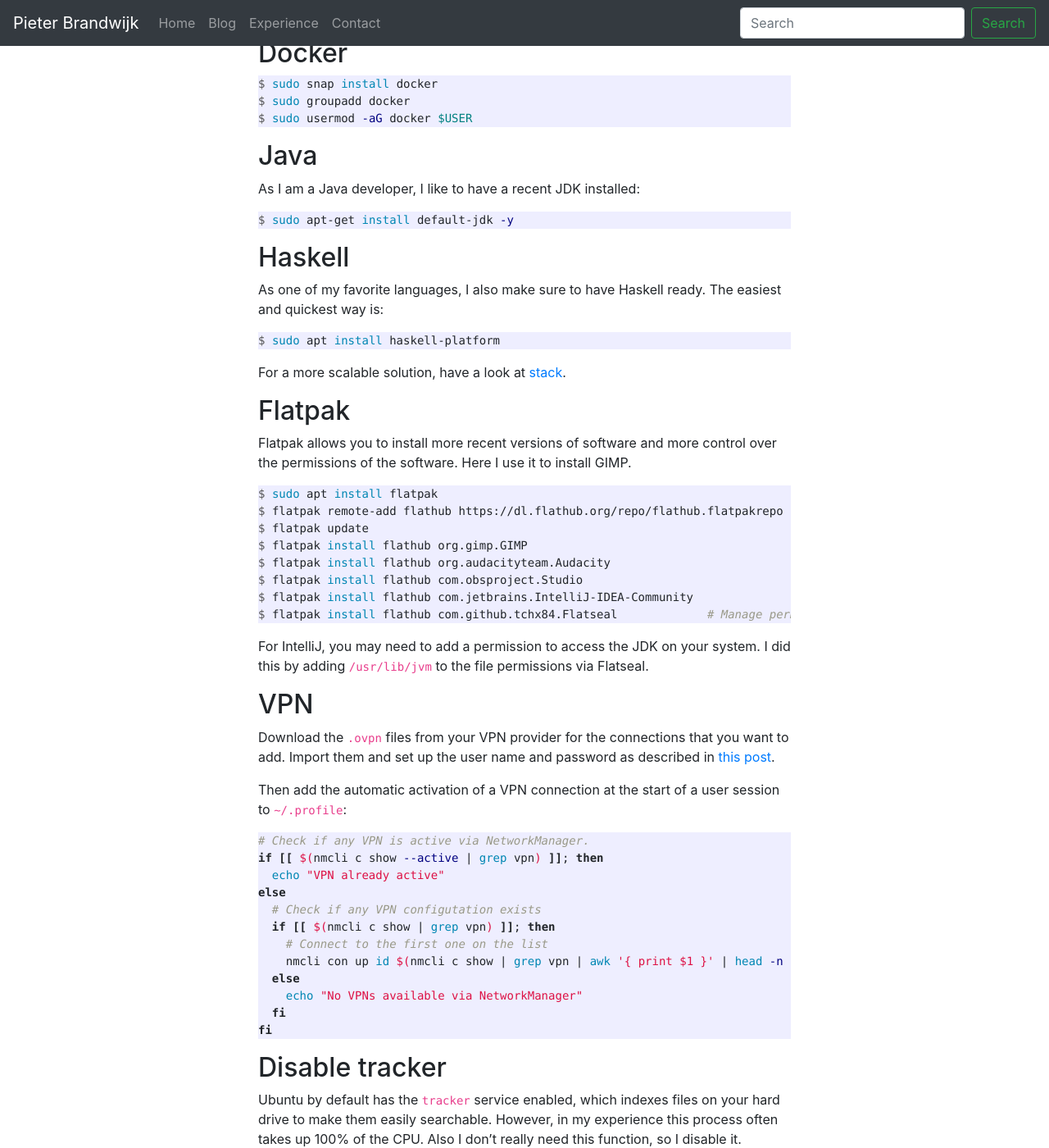
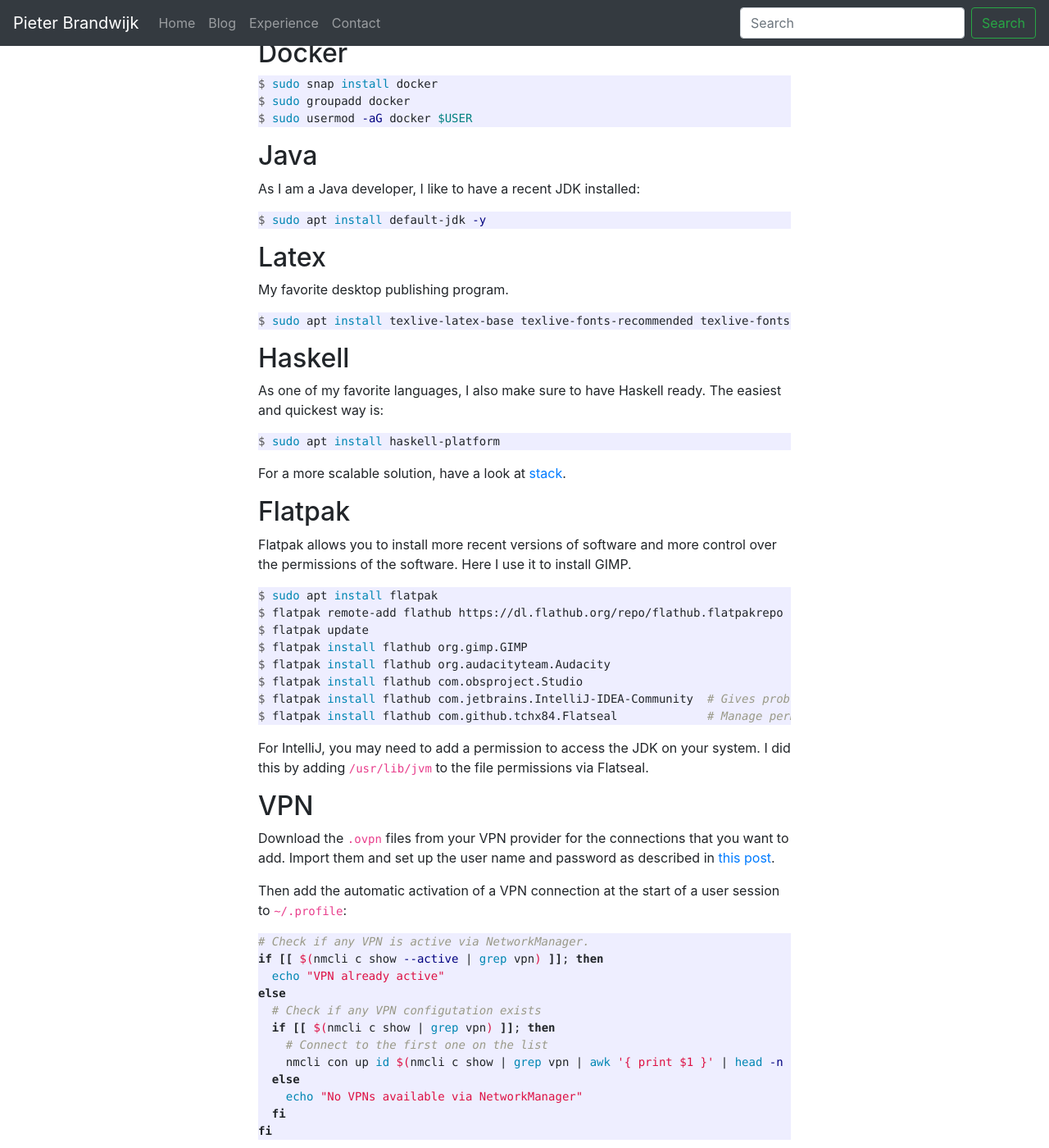
Before and after one commit to pbrandwijk/pbrandwijk.github.io, a Jekyll site: the page built from _posts/2020-07-03-my-initial-ubuntu-setup.md, in a window 1280 px wide and 1400 px high, scrolled down 2021 px. Shown: the whole window at 82% size. Built offline with Jekyll 4.4.1, drawn with Linux system fonts in a browser that asks for light colours; nearby versions of some CDN libraries; comment, search, counter and statistics services are not loaded.

Commit message:
Add installing of Latex

````diff
--- a/_posts/2020-07-03-my-initial-ubuntu-setup.md
+++ b/_posts/2020-07-03-my-initial-ubuntu-setup.md
@@ -85,7 +85,13 @@ $ sudo usermod -aG docker $USER
 ## Java
 As I am a Java developer, I like to have a recent JDK installed:
 ```console
-$ sudo apt-get install default-jdk -y
+$ sudo apt install default-jdk -y
+```
+
+## Latex
+My favorite desktop publishing program.
+```console
+$ sudo apt install texlive-latex-base texlive-fonts-recommended texlive-fonts-extra texlive-latex-extra
 ```
 
 ## Haskell
@@ -104,7 +110,7 @@ $ flatpak update
 $ flatpak install flathub org.gimp.GIMP
 $ flatpak install flathub org.audacityteam.Audacity
 $ flatpak install flathub com.obsproject.Studio
-$ flatpak install flathub com.jetbrains.IntelliJ-IDEA-Community
+$ flatpak install flathub com.jetbrains.IntelliJ-IDEA-Community  # Gives problems due to restrictions, better install via snap
 $ flatpak install flathub com.github.tchx84.Flatseal             # Manage permissions of Flatpak apps
 ```
 
````
